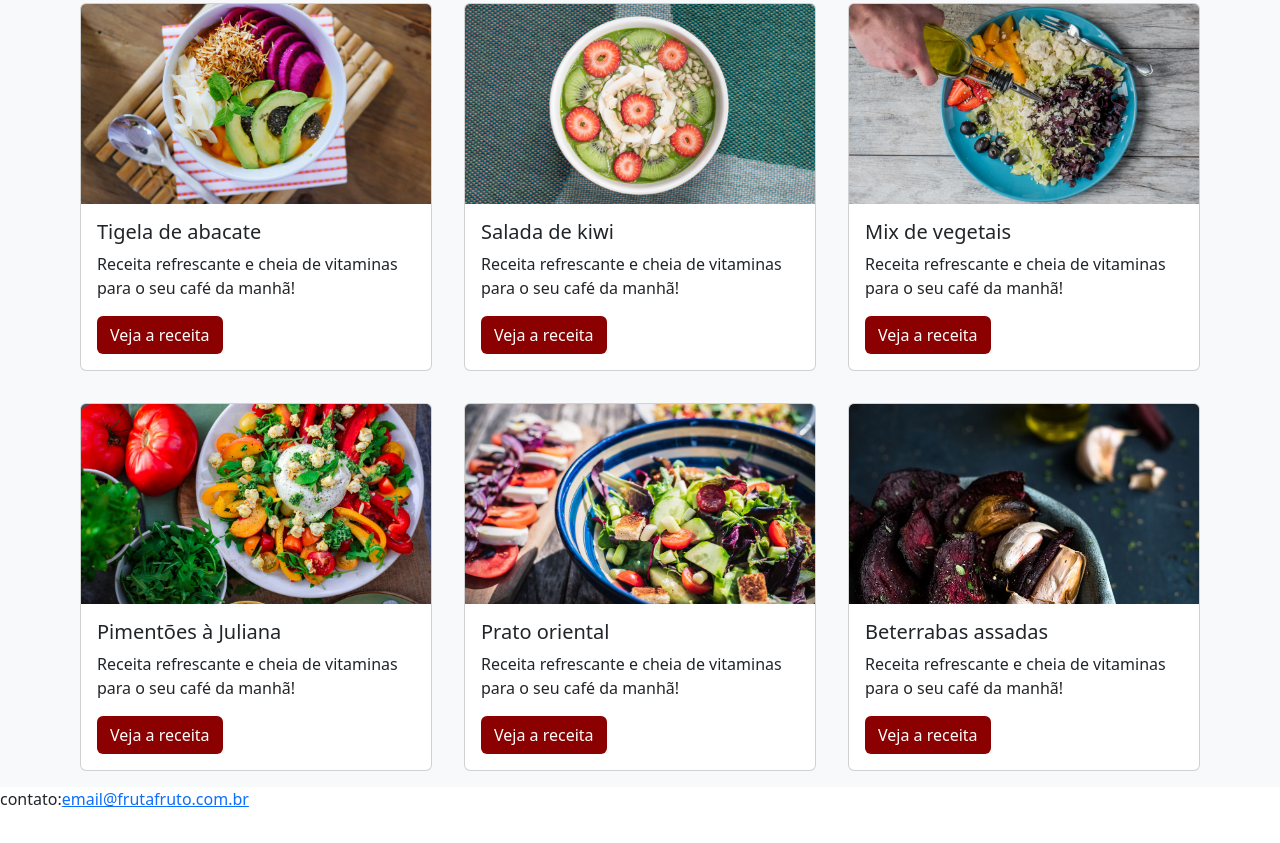
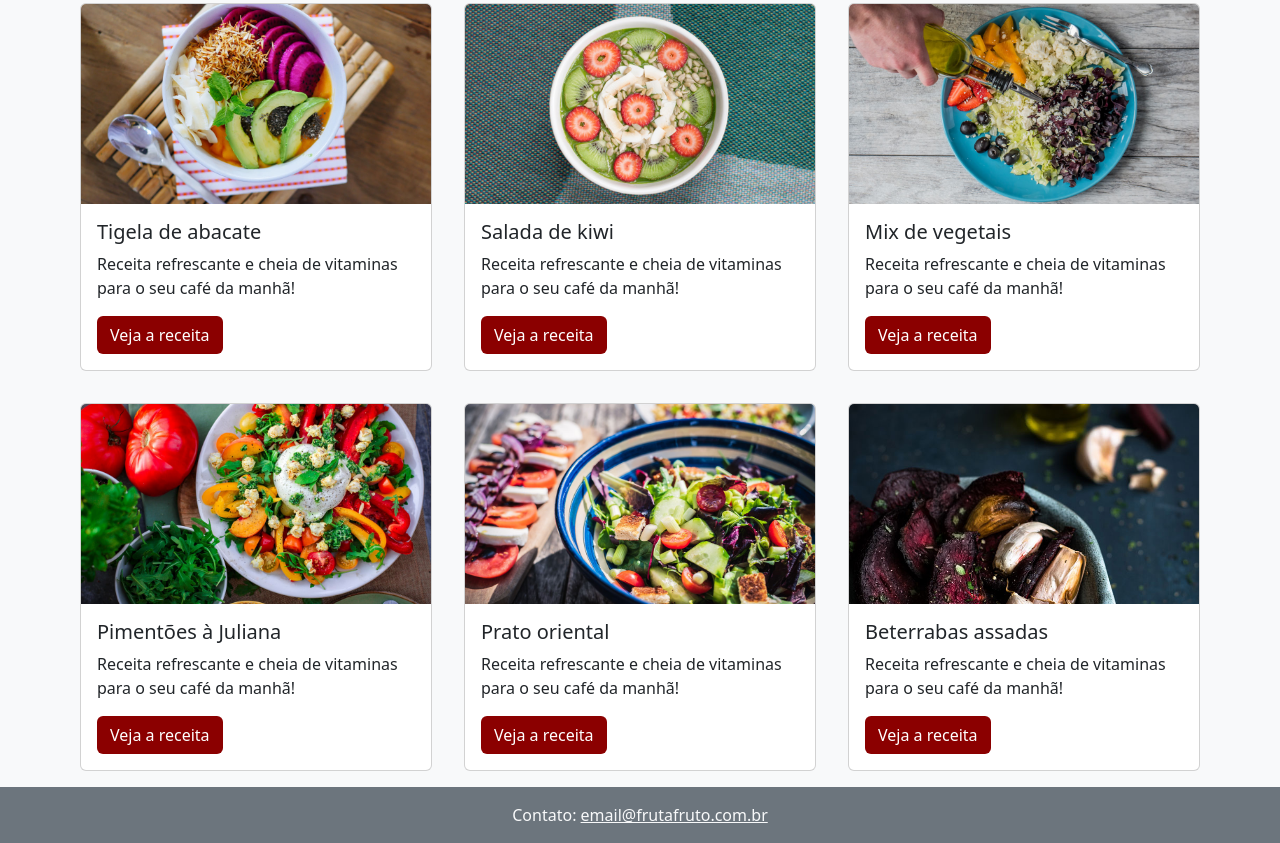
Before and after one commit to jvieira562/estudos-sobre-frontend-com-bootstrap, a plain HTML site: page curso_bootstrap_alura/projeto-base/index.html in a window 1280 px wide. Shown: the part 595-1438 px from the top of the page. Drawn offline with nearby package versions, Linux system fonts and the light colour scheme.

Commit message:
Finalizando landing page

```diff
--- a/curso_bootstrap_alura/projeto-base/index.html
+++ b/curso_bootstrap_alura/projeto-base/index.html
@@ -9,6 +9,7 @@
   <link rel="stylesheet" type="text/css" href="./src/css/style.css">
   <link rel="stylesheet" href="https://cdn.jsdelivr.net/npm/bootstrap@5.2.1/dist/css/bootstrap.min.css">
 </head>
+
 <body>
   <header class="cabecalho">
     <nav class="navbar navbar-expand-lg bg-light fixed-top">
@@ -74,6 +75,7 @@
         economizar,
         ganhar tempo e praticidade</p>
     </section>
+
     <section class="receitas container-fluid bg-light">
       <div class="row justify-content-center">
         <article class="card col-12 p-0 m-3  col-md-4 card-configuracoes">
@@ -137,6 +139,10 @@
       </div>
     </section>
   </main>
+  <footer class="bg-secondary p-3">
+    <p class="text-light m-0 text-center">Contato: <a class="text-light"
+        href="mailto:email@frutafruto.com.br">email@frutafruto.com.br</a></p>
+  </footer>
   <section class="modal-formulario">
     <div class="modal fade" id="modalContato" tabindex="-1" aria-labelledby="exampleModalLabel" aria-hidden="true">
       <div class="modal-dialog">
@@ -149,7 +155,8 @@
             <form>
               <div class="mb-3">
                 <label for="exampleFormControlInput1" class="form-label">Nome completo</label>
-                <input class="form-control" type="text" placeholder="Insira seu nome completo" aria-label="default input example">
+                <input class="form-control" type="text" placeholder="Insira seu nome completo"
+                  aria-label="default input example">
               </div>
               <div class="mb-3">
                 <label for="exampleFormControlInput1" class="form-label">Endereço de e-mail</label>
@@ -157,7 +164,8 @@
               </div>
               <div class="mb-3">
                 <label for="exampleFormControlTextarea1" class="form-label">Deixe seu comentário</label>
-                <textarea class="form-control" id="exampleFormControlTextarea1" rows="3" placeholder="Insira aqui seu comentário."></textarea>
+                <textarea class="form-control" id="exampleFormControlTextarea1" rows="3"
+                  placeholder="Insira aqui seu comentário."></textarea>
               </div>
             </form>
           </main>
@@ -169,9 +177,6 @@
       </div>
     </div>
   </section>
-
-  <p>contato:<a href="mailto:email@frutafruto.com.br">email@frutafruto.com.br</a></p>
-
   <script src="	https://cdn.jsdelivr.net/npm/bootstrap@5.2.1/dist/js/bootstrap.bundle.min.js"></script>
 
 </body>
```
